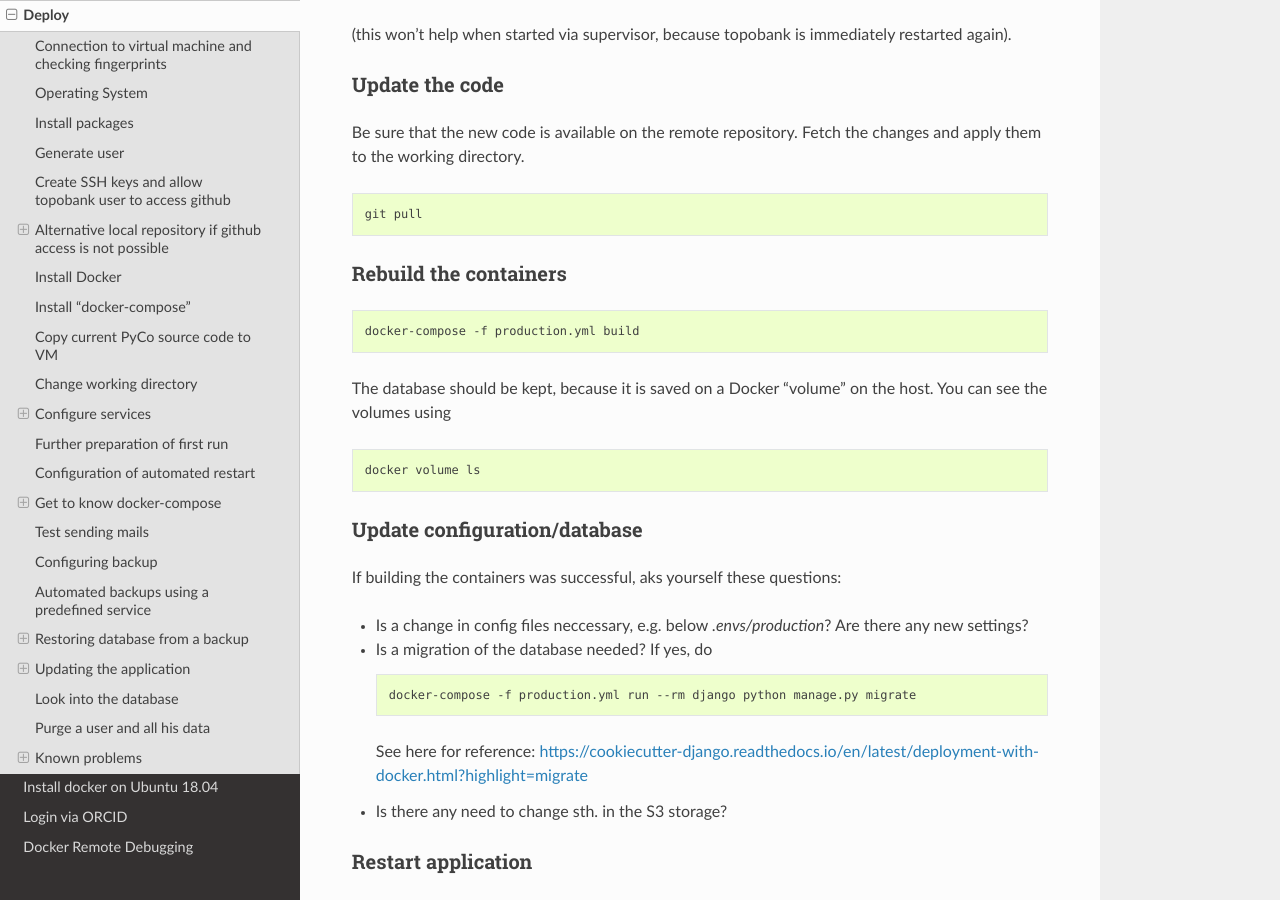
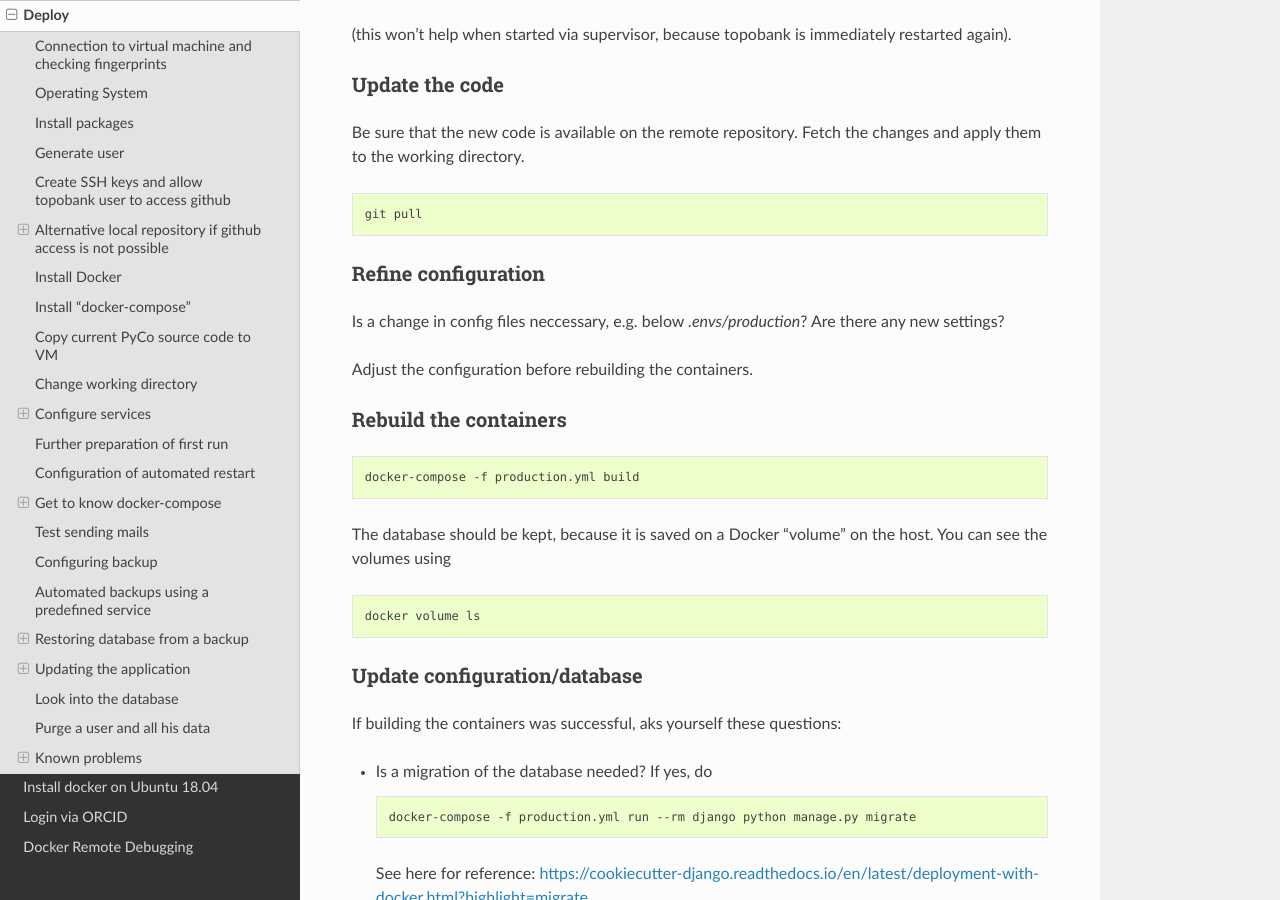
Before and after one commit to ContactEngineering/topobank, a Sphinx documentation site: the page built from docs/deploy.rst, in a window 1280 px wide and 900 px high, scrolled down 18026 px. Built offline with Sphinx 7.4.7 and the Read the Docs theme 2.0.0, drawn with Linux system fonts in a browser that asks for light colours.

Commit message:
DOC: Fixed config update position in update process.

```diff
--- a/docs/deploy.rst
+++ b/docs/deploy.rst
@@ -954,6 +954,14 @@ and apply them to the working directory.
 
     git pull
 
+Refine configuration
+....................
+
+Is a change in config files neccessary, e.g. below `.envs/production`?
+Are there any new settings?
+
+Adjust the configuration before rebuilding the containers.
+
 Rebuild the containers
 ......................
 
@@ -982,6 +988,7 @@ If building the containers was successful, aks yourself these questions:
      docker-compose -f production.yml run --rm django python manage.py migrate
 
   See here for reference: https://cookiecutter-django.readthedocs.io/en/latest/deployment-with-docker.html?highlight=migrate
+
 - Is there any need to change sth. in the S3 storage?
 
 Restart application
```
Also changed, not shown: other parts of docs/deploy.rst (+0 -2 lines).
